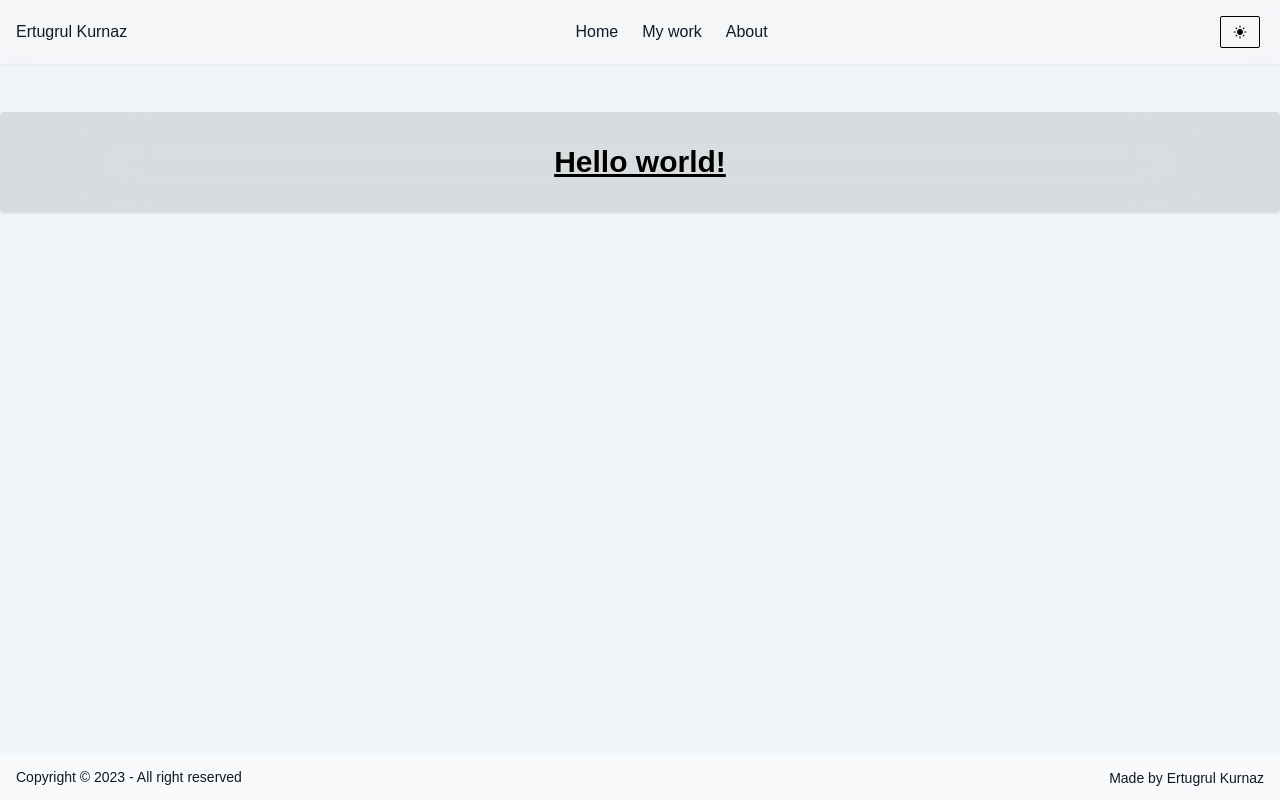
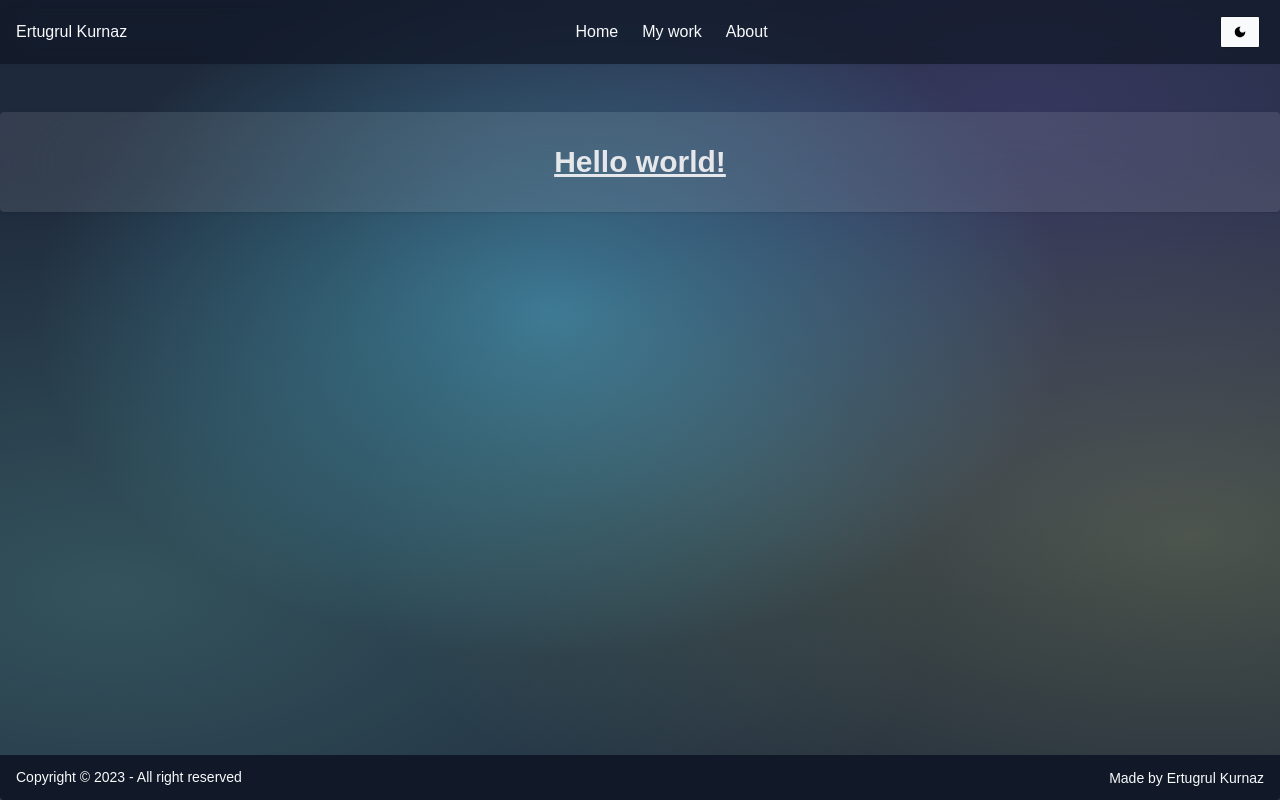
Before and after one commit to ertu96/portfolio, a SvelteKit app: page / in a window 1280 px wide. Built offline with nearby package versions, Linux system fonts and the light colour scheme.

Commit message:
added main-background

```diff
--- a/src/routes/+layout.svelte
+++ b/src/routes/+layout.svelte
@@ -27,3 +27,12 @@
 		<Footer />
 	</div>
 </div>
+
+<style>
+	.main-background {
+		background-image: radial-gradient(at 43% 39%, hsla(193, 68%, 60%, 0.5) 0px, transparent 50%),
+			radial-gradient(at 93% 67%, hsla(59, 100%, 77%, 0.2) 0px, transparent 50%),
+			radial-gradient(at 9% 74%, hsla(166, 100%, 77%, 0.2) 0px, transparent 50%),
+			radial-gradient(at 80% 16%, hsla(258, 71%, 68%, 0.2) 0px, transparent 50%);
+	}
+</style>
--- a/src/stores.ts
+++ b/src/stores.ts
@@ -1,3 +1,3 @@
 import { writable } from 'svelte/store';
 
-export const darkMode = writable(false);
+export const darkMode = writable(true);
```
